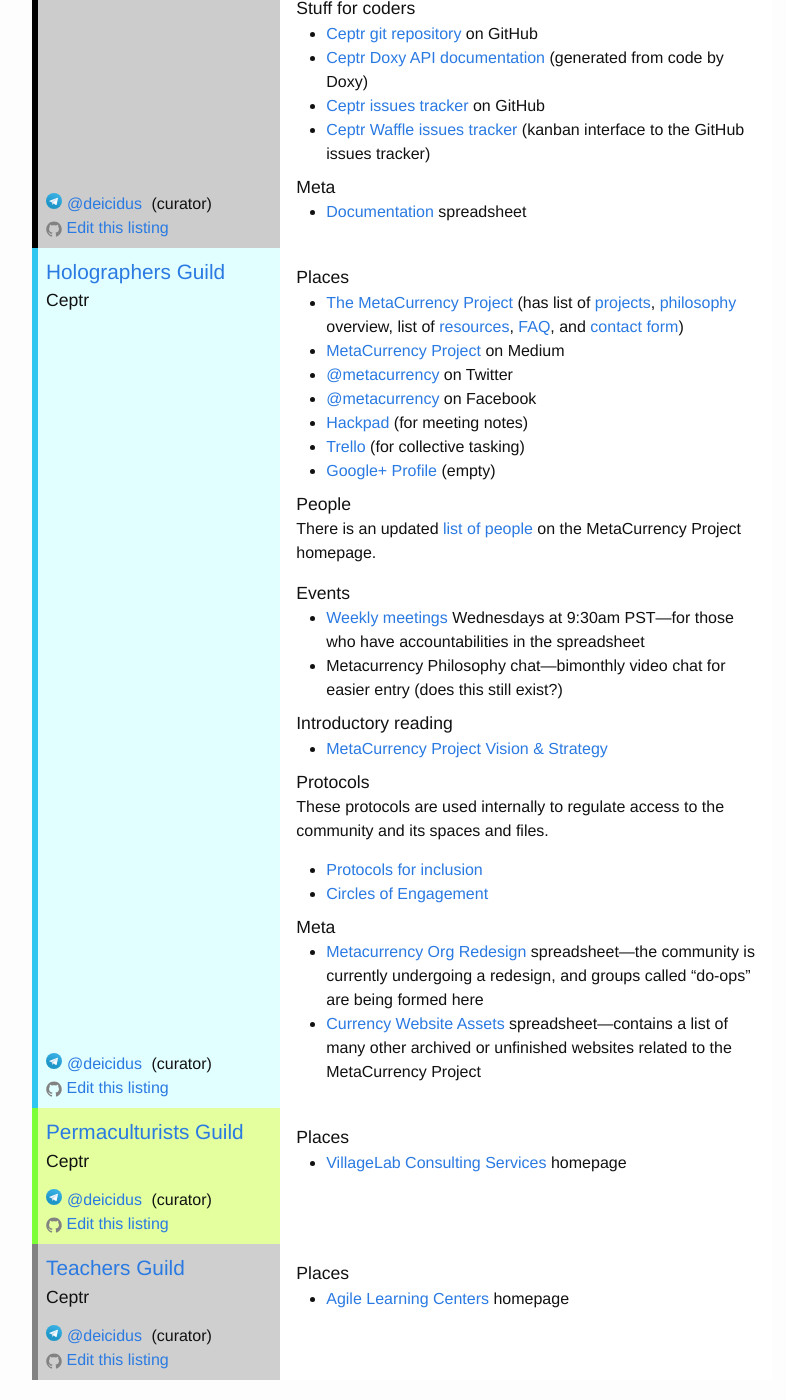
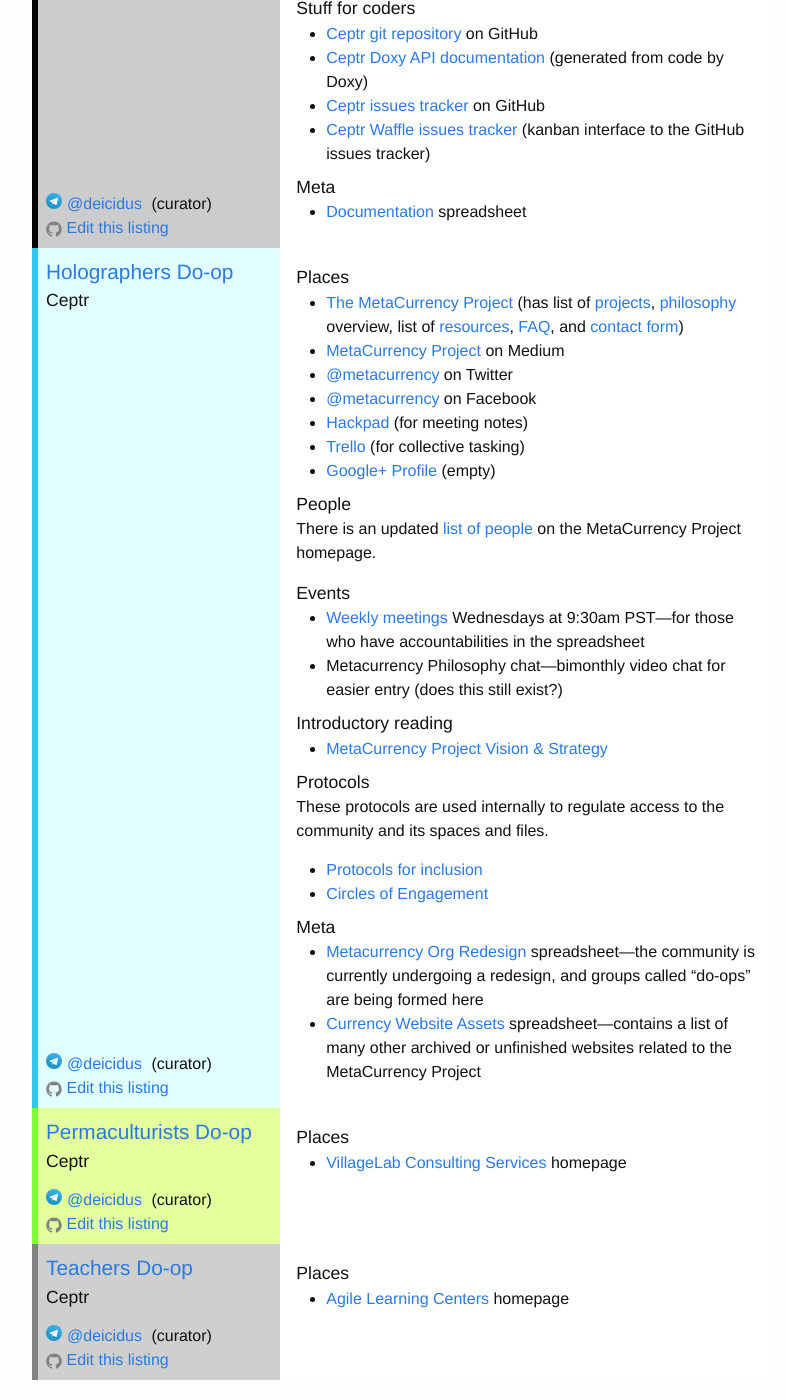
Before and after one commit to coalition-of-invisible-colleges/cic.github.io, a Jekyll site: the page built from _colleges/Ceptr.md, in a window 1280 px wide and 1400 px high, scrolled down 1397 px. Shown: the whole window, without its empty margins (238-1024 px from the left). Built offline with Jekyll 4.4.1, drawn with Linux system fonts in a browser that asks for light colours; some of the changed text lies outside the part shown.

Commit message:
Added guildword

```diff
--- a/_colleges/Ceptr.md
+++ b/_colleges/Ceptr.md
@@ -2,6 +2,7 @@
 title: The MetaCurrency Project (Ceptr)
 permalink: /colleges/Ceptr/
 college: Ceptr
+guildword: " Do-op"
 ---
 The MetaCurrency Project is developing tools and platforms for open sourcing the next economy.
 
```
